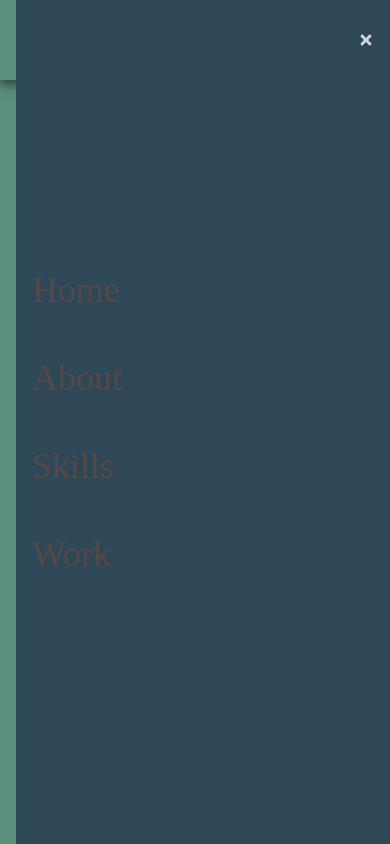
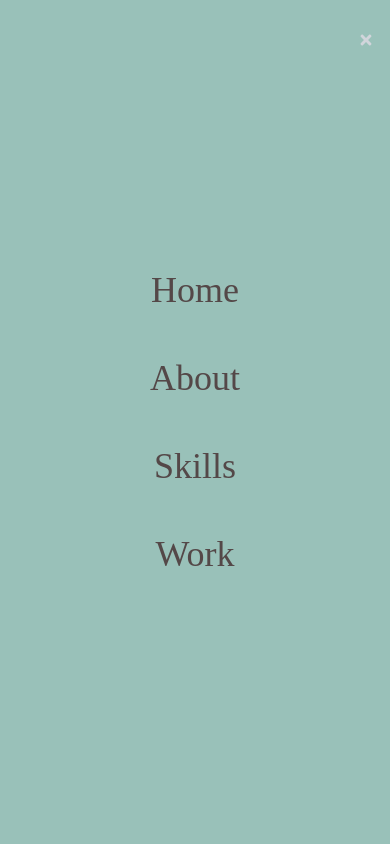
Before and after one commit to sali-taymour/personal-portfolio, a React (Create React App) app: page / in a window 390 px wide. Both pictures are taken after a click on the element 366 px from the left and 40 px from the top of the page. Shown: the top 844 px of the page. Built offline with nearby package versions, Linux system fonts and the light colour scheme.

Commit message:
fixed w-full

```diff
--- a/src/components/Navbar.jsx
+++ b/src/components/Navbar.jsx
@@ -48,7 +48,7 @@
                 className={
                     !nav
                         ? "hidden"
-                        : "absolute top-0 left0 w-full h-screen bg-palette-1 flex flex-col justify-center"
+                        : "absolute top-0 left-0 w-full h-screen bg-palette-5 flex flex-col justify-center items-center"
                 }
             >
                 <li className="py-6 text-4xl">
```
